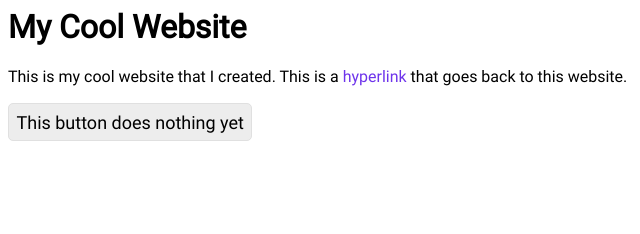
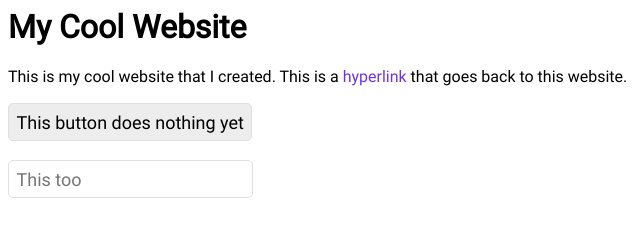
Before and after one commit to jak-inventions/Basic.css, a website: page examples/styled.html in a window 1280 px wide. Shown: the full height of the page, 0-640 px from the left. Drawn offline with Linux system fonts and the light colour scheme.

Commit message:
more to the example

```diff
--- a/examples/styled.html
+++ b/examples/styled.html
@@ -4,3 +4,5 @@
     This is my cool website that I created. This is a <a href="">hyperlink</a> that goes back to this website.
 </p>
 <button>This button does nothing yet</button>
+<br/><br/>
+<input type="text" placeholder="This too">
```
Also changed, not shown: examples/unstyled.html (+2 -0 lines).
